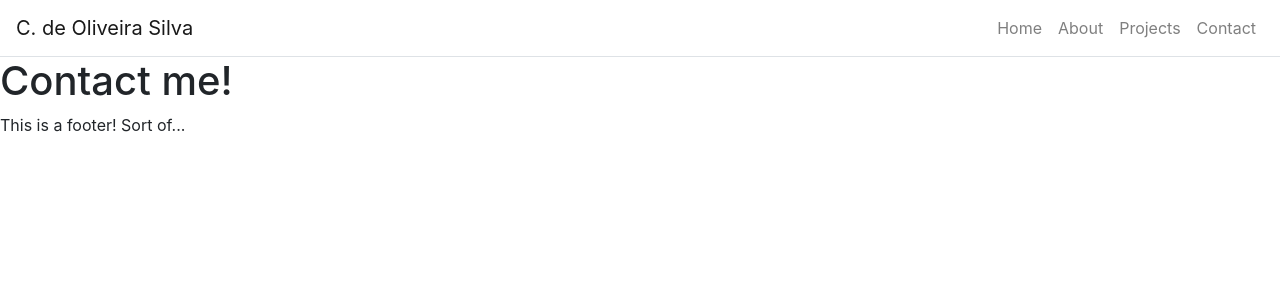
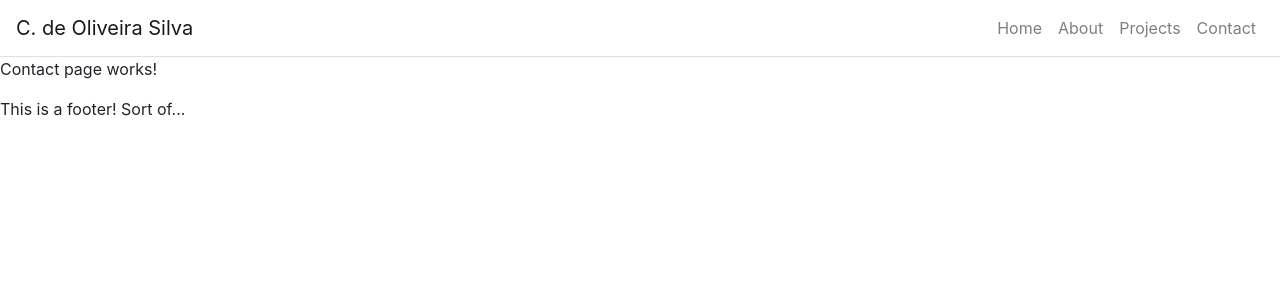
Before and after one commit to cdeoliveirasilva/olivebranch, a React (Create React App) app: page /contact in a window 1280 px wide. Shown: the top 300 px of the page. Built offline with nearby package versions, Linux system fonts and the light colour scheme.

Commit message:
Installed Axios, added Contact class for Contact page

```diff
--- a/package.json
+++ b/package.json
@@ -6,6 +6,7 @@
     "@testing-library/jest-dom": "^4.2.4",
     "@testing-library/react": "^9.5.0",
     "@testing-library/user-event": "^7.2.1",
+    "axios": "^0.19.2",
     "bootstrap": "^4.4.1",
     "react": "^16.13.1",
     "react-bootstrap": "^1.0.1",
--- a/src/pages/Contact.js
+++ b/src/pages/Contact.js
@@ -1,11 +1,20 @@
 import React from "react";
 
-function Contact() {
-  return (
-    <div>
-      <h1>Contact me!</h1>
-    </div>
-  );
+class Contact extends React.Component {
+  constructor(props) {
+    super(props);
+    this.state = {
+      name: "",
+      email: "",
+      message: "",
+      disabled: false,
+      emailSent: null,
+    };
+  }
+
+  render() {
+    return <p>Contact page works!</p>;
+  }
 }
 
 export default Contact;
```
Also changed, not shown: 1 other file (tests, documents, lock files or other folders).
